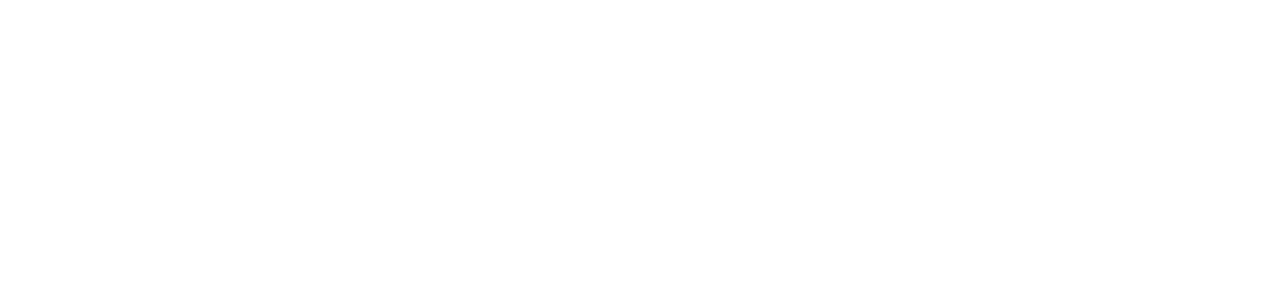
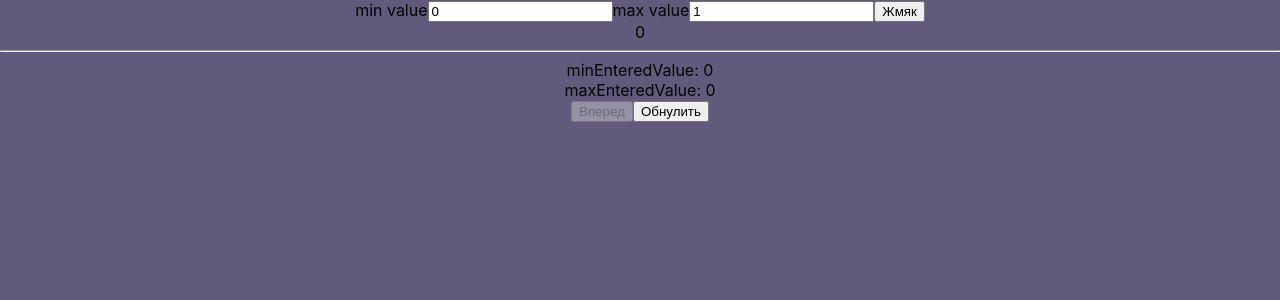
Before and after one commit to lgnvmaksim/counter-v2, a React (Create React App) app: page / in a window 1280 px wide. Shown: the top 300 px of the page. Built offline with nearby package versions, Linux system fonts and the light colour scheme.

Commit message:
middle-project commit

```diff
--- a/src/App.css
+++ b/src/App.css
@@ -1,5 +1,7 @@
 .App {
   text-align: center;
+ background-color: #625a7c;
+  height: 100vh;
 }
 
 .App-logo {
--- a/src/App.tsx
+++ b/src/App.tsx
@@ -1,11 +1,12 @@
 import React from 'react';
 import logo from './logo.svg';
 import './App.css';
+import {CounterWithLocalStorage} from "./CounterWithLocalStorage/CounterWithLocalStorage";
 
 function App() {
   return (
-    <div>
-
+    <div className={'App'}>
+  <CounterWithLocalStorage/>
     </div>
   );
 }
--- /dev/null
+++ b/src/CounterWithLocalStorage/CounterWithLocalStorage.tsx
@@ -0,0 +1,95 @@
+import React, {ChangeEvent, useState} from 'react';
+
+type ValueType = {
+    minValue: number,
+    maxValue: number,
+    minEnteredValue: number,
+    maxEnteredValue: number,
+    startValue: number | null
+    step: number,
+    message: string | null
+    error: boolean
+}
+
+export const CounterWithLocalStorage = () => {
+    const [value, setValue] = useState<ValueType>({
+        minValue: 0,
+        maxValue: 1,
+        minEnteredValue: 0,
+        maxEnteredValue: 0,
+        startValue: 0,
+        step: 1,
+        error: false,
+        message: null
+    })
+
+    const onChangeHandler = (e: ChangeEvent<HTMLInputElement>) => {
+        setValue({
+            ...value,
+            [e.currentTarget.id + 'Value']: +e.currentTarget.value,
+            message: 'Выбери что-нить и жмякай "Жмяк!"',
+            startValue: null
+        })
+    }
+
+    const onClickSetHandler = () => {
+        setValue({
+            ...value,
+            minEnteredValue: value.minValue,
+            maxEnteredValue: value.maxValue,
+            startValue: value.minValue,
+            message: null
+        })
+    }
+
+    const onClickStartHandler = () => {
+        if (value.startValue) {
+            setValue({
+                ...value,
+                startValue: value.startValue + value.step
+            })
+        }
+    }
+
+    const onClickResetHandler = () => {
+        if (value.startValue !== null) {
+            setValue({...value, startValue: value.minEnteredValue})
+        }
+
+    }
+
+    let blockButton: boolean = false
+
+    const disabledButtonToStart = () => {
+        if (value.startValue === value.maxEnteredValue) {
+            blockButton = true
+        }
+        return blockButton
+    }
+
+
+    return <div>
+        <span>min value</span>
+        <input
+            id={'min'}
+            type={'number'}
+            value={value.minValue}
+            onChange={onChangeHandler}
+        />
+        <span>max value</span>
+        <input
+            id={'max'}
+            type={'number'}
+            value={value.maxValue}
+            onChange={onChangeHandler}
+        />
+        <button onClick={onClickSetHandler}>Жмяк</button>
+        <div>{value.startValue} {value.message} </div>
+
+        <hr/>
+        <div>minEnteredValue: {value.minEnteredValue}</div>
+        <div>maxEnteredValue: {value.maxEnteredValue}</div>
+        <button onClick={onClickStartHandler} disabled={disabledButtonToStart()}>Вперед</button>
+        <button onClick={onClickResetHandler}>Обнулить</button>
+    </div>
+};
```
